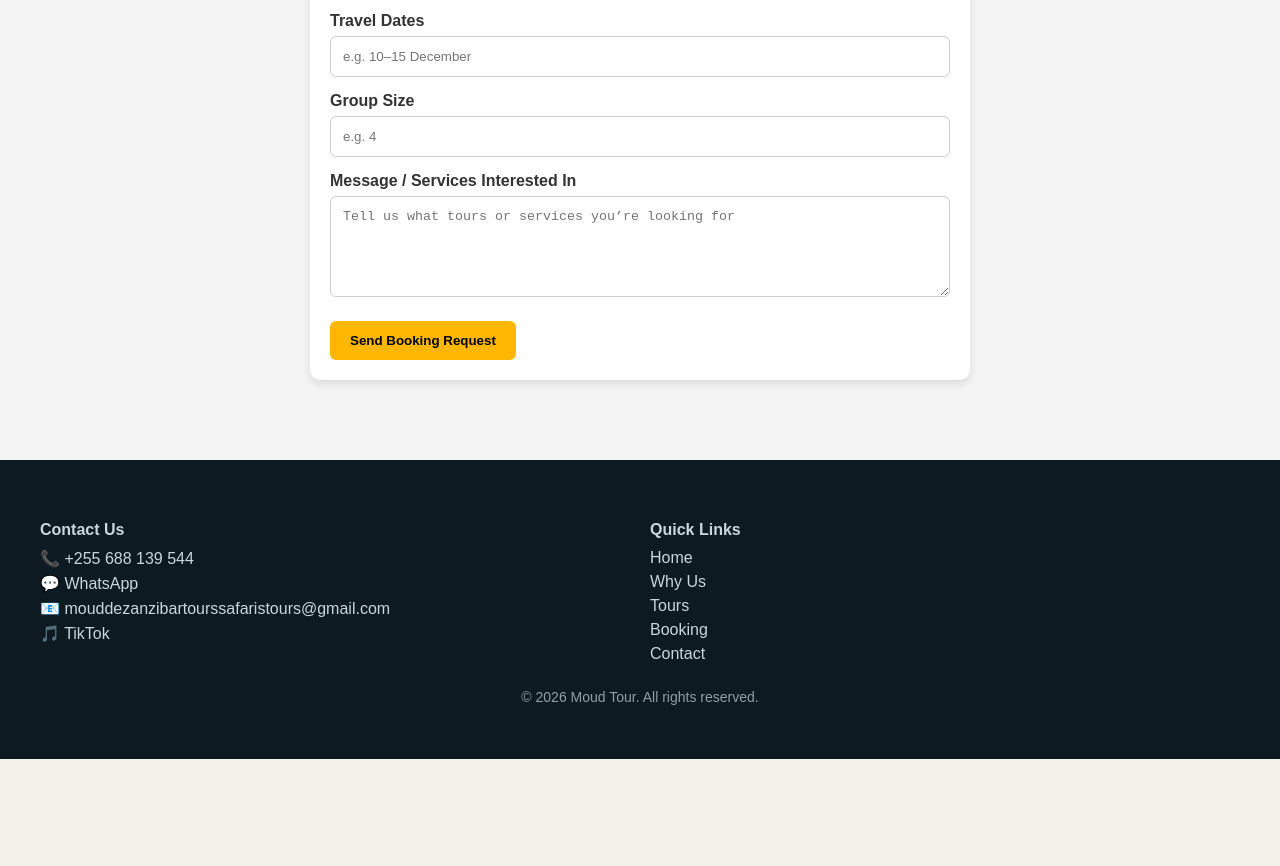
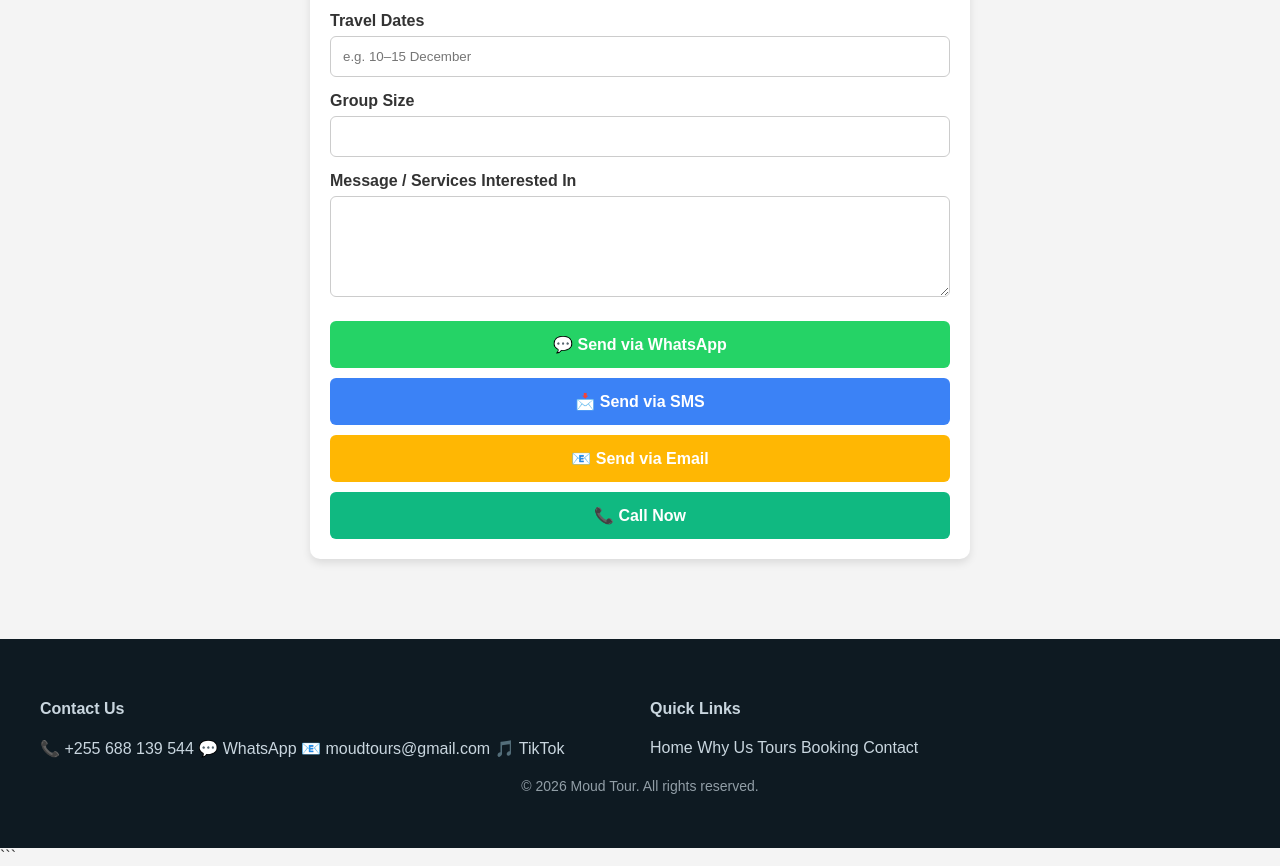
Before and after one commit to sulers/moudtour, a website: page booking.html in a window 1280 px wide. Shown: the part 489-1355 px from the top of the page. Before the commit the page ends 1248 px from the top, so only its background shows below. Drawn offline with Linux system fonts and the light colour scheme.

Commit message:
changed booking.html

````diff
--- a/booking.html
+++ b/booking.html
@@ -38,43 +38,29 @@
         color: #333;
       }
 
-      /*nav {
-        display: flex;
-        justify-content: space-between;
-        align-items: center;
-        padding: 15px 20px;
-        max-width: 1200px;
-        margin: auto;
-      }
-      nav a {
-        color: #fff;
-        text-decoration: none;
-        margin: 0 10px;
-        font-weight: 500;
-      }
-      nav .brand {
-        font-weight: 700;
-        font-size: 1.2em;
-      }*/
       main {
         max-width: 700px;
         margin: auto;
         padding: 40px 20px;
       }
+
       h1 {
         color: #0e5f68;
       }
+
       form {
         background: #fff;
         padding: 20px;
         border-radius: 10px;
         box-shadow: 0 4px 8px rgba(0, 0, 0, 0.1);
       }
+
       label {
         display: block;
         margin-top: 15px;
         font-weight: 600;
       }
+
       input,
       textarea {
         width: 100%;
@@ -83,24 +69,39 @@
         border: 1px solid #ccc;
         border-radius: 6px;
       }
-      button {
+
+      .actions {
         margin-top: 20px;
-        padding: 12px 20px;
-        background: #ffb703;
-        border: none;
+        display: grid;
+        gap: 10px;
+      }
+
+      .btn {
+        display: block;
+        padding: 14px;
         border-radius: 6px;
+        text-align: center;
         font-weight: bold;
-        cursor: pointer;
+        text-decoration: none;
+        color: white;
       }
-      button:hover {
-        background: #e6a500;
+
+      .whatsapp { background: #25D366; }
+      .sms { background: #3b82f6; }
+      .email { background: #ffb703; }
+      .call { background: #10b981; }
+
+      .btn:hover {
+        opacity: 0.9;
       }
+
       footer {
         background: #0e1a22;
         color: #c9d6df;
         padding: 40px 20px;
         margin-top: 40px;
       }
+
       .footer-content {
         max-width: 1200px;
         margin: auto;
@@ -108,20 +109,14 @@
         grid-template-columns: repeat(auto-fit, minmax(250px, 1fr));
         gap: 20px;
       }
-      .footer-content h4 {
-        margin-bottom: 10px;
-      }
+
       .footer-content a {
         color: #c9d6df;
         text-decoration: none;
-        display: block;
-        margin-bottom: 6px;
-      }
-      .footer-content a:hover {
-        text-decoration: underline;
       }
     </style>
   </head>
+
   <body>
     <header class="header" id="top">
       <div class="container">
@@ -148,50 +143,40 @@
         </div>
       </div>
     </header>
+
     <main>
       <h1>Book Your Zanzibar Adventure</h1>
       <p>
-        Please fill out the form below to request your booking. Our team will
-        get back to you shortly.
+        Fill the details below and contact us instantly via your preferred method.
       </p>
 
-      <!-- Formspree form -->
-      <form action="https://formspree.io/f/mblkbndv" method="POST">
-        <label for="name">Full Name</label>
-        <input type="text" id="name" name="name" required />
+      <!-- SAME FORM UI (but no action now) -->
+      <form onsubmit="return false;">
+        <label>Full Name</label>
+        <input type="text" id="username" />
 
-        <label for="email">Email Address</label>
-        <input type="email" id="email" name="email" required />
+        <label>Email Address</label>
+        <input type="email" id="email" />
 
-        <label for="phone">Phone / WhatsApp</label>
-        <input type="text" id="phone" name="phone" required />
+        <label>Phone / WhatsApp</label>
+        <input type="text" id="phone" />
 
-        <label for="dates">Travel Dates</label>
-        <input
-          type="text"
-          id="dates"
-          name="dates"
-          placeholder="e.g. 10–15 December"
-        />
+        <label>Travel Dates</label>
+        <input type="text" id="dates" placeholder="e.g. 10–15 December" />
 
-        <label for="group">Group Size</label>
-        <input
-          type="number"
-          id="group"
-          name="group"
-          min="1"
-          placeholder="e.g. 4"
-        />
+        <label>Group Size</label>
+        <input type="number" id="group" min="1" />
 
-        <label for="message">Message / Services Interested In</label>
-        <textarea
-          id="message"
-          name="message"
-          rows="5"
-          placeholder="Tell us what tours or services you’re looking for"
-        ></textarea>
+        <label>Message / Services Interested In</label>
+        <textarea id="message" rows="5"></textarea>
 
-        <button type="submit">Send Booking Request</button>
+        <!-- NEW BUTTONS -->
+        <div class="actions">
+          <a id="whatsappBtn" class="btn whatsapp">💬 Send via WhatsApp</a>
+          <a id="smsBtn" class="btn sms">📩 Send via SMS</a>
+          <a id="emailBtn" class="btn email">📧 Send via Email</a>
+          <a href="tel:+255688139544" class="btn call">📞 Call Now</a>
+        </div>
       </form>
     </main>
 
@@ -201,8 +186,8 @@
           <h4>Contact Us</h4>
           <a href="tel:+255688139544">📞 +255 688 139 544</a>
           <a href="https://wa.me/255688139544">💬 WhatsApp</a>
-          <a href="mailto:mouddezanzibartourssafaristours@gmail.com"
-            >📧 mouddezanzibartourssafaristours@gmail.com</a
+          <a href="mailto:moudtours@gmail.com"
+            >📧 moudtours@gmail.com</a
           >
           <a href="https://www.tiktok.com/@moudzanzibar?_t=ZM-8ysF89GkvE0&_r=1"
             >🎵 TikTok</a
@@ -230,8 +215,43 @@
     </footer>
 
     <script>
-      document.getElementById("year").textContent = new Date().getFullYear();
+      document.getElementById("year").textContent =
+        new Date().getFullYear();
+
+      function buildMessage() {
+        return `Hello, I would like to book a tour.
+
+Name: ${username.value}
+Email: ${email.value}
+Phone: ${phone.value}
+Dates: ${dates.value}
+Group Size: ${group.value}
+
+Details:
+${message.value}`;
+      }
+
+      function updateLinks() {
+        const msg = encodeURIComponent(buildMessage());
+
+        whatsappBtn.href =
+          `https://wa.me/255688139544?text=${msg}`;
+
+        smsBtn.href =
+          `sms:+255688139544?body=${msg}`;
+
+        emailBtn.href =
+          `mailto:moudtours@gmail.com?subject=Tour Booking&body=${msg}`;
+      }
+
+      document
+        .querySelectorAll("input, textarea")
+        .forEach(el => el.addEventListener("input", updateLinks));
+
+      updateLinks();
     </script>
+
     <script src="scripts/nav.js"></script>
   </body>
 </html>
+```
````
